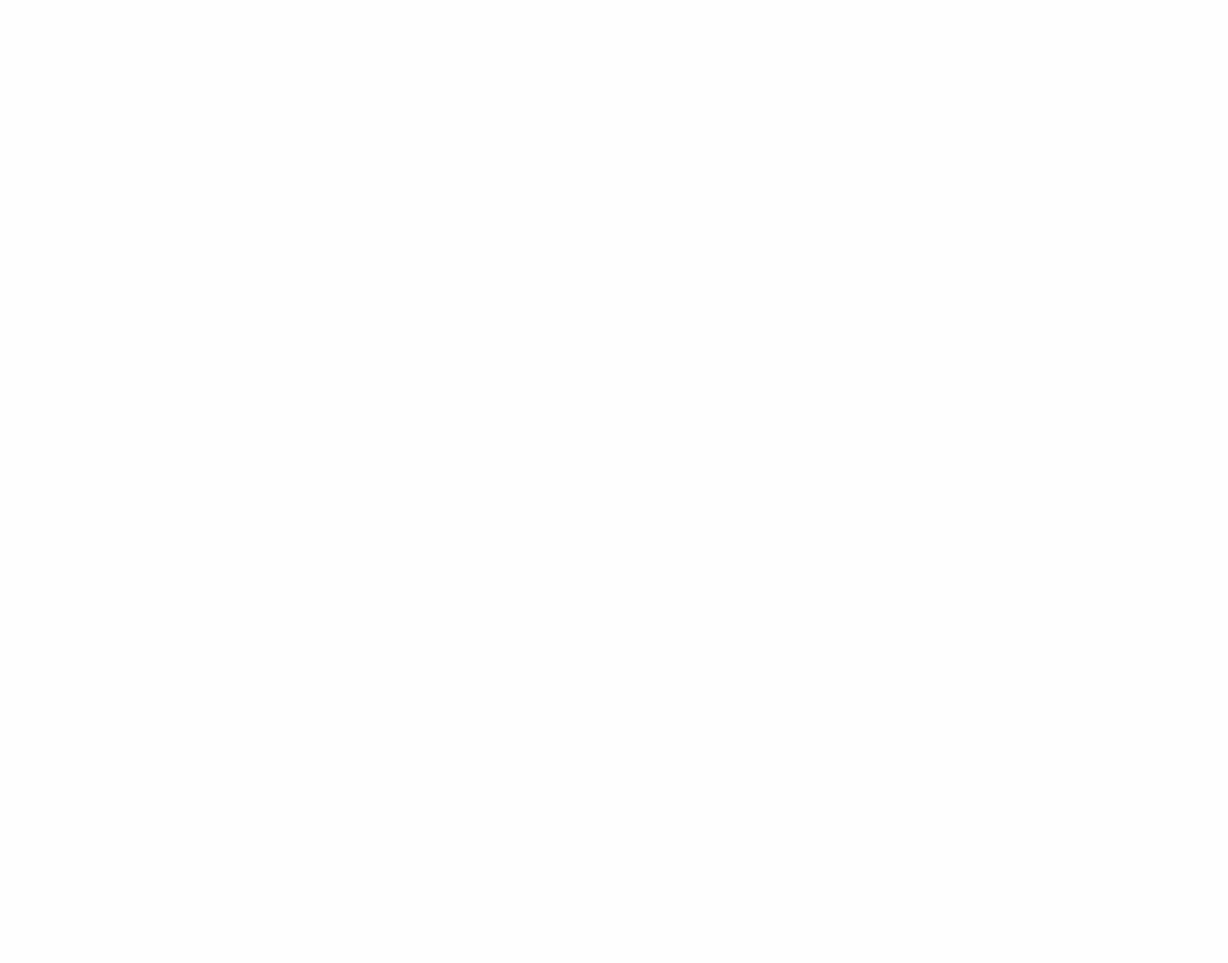
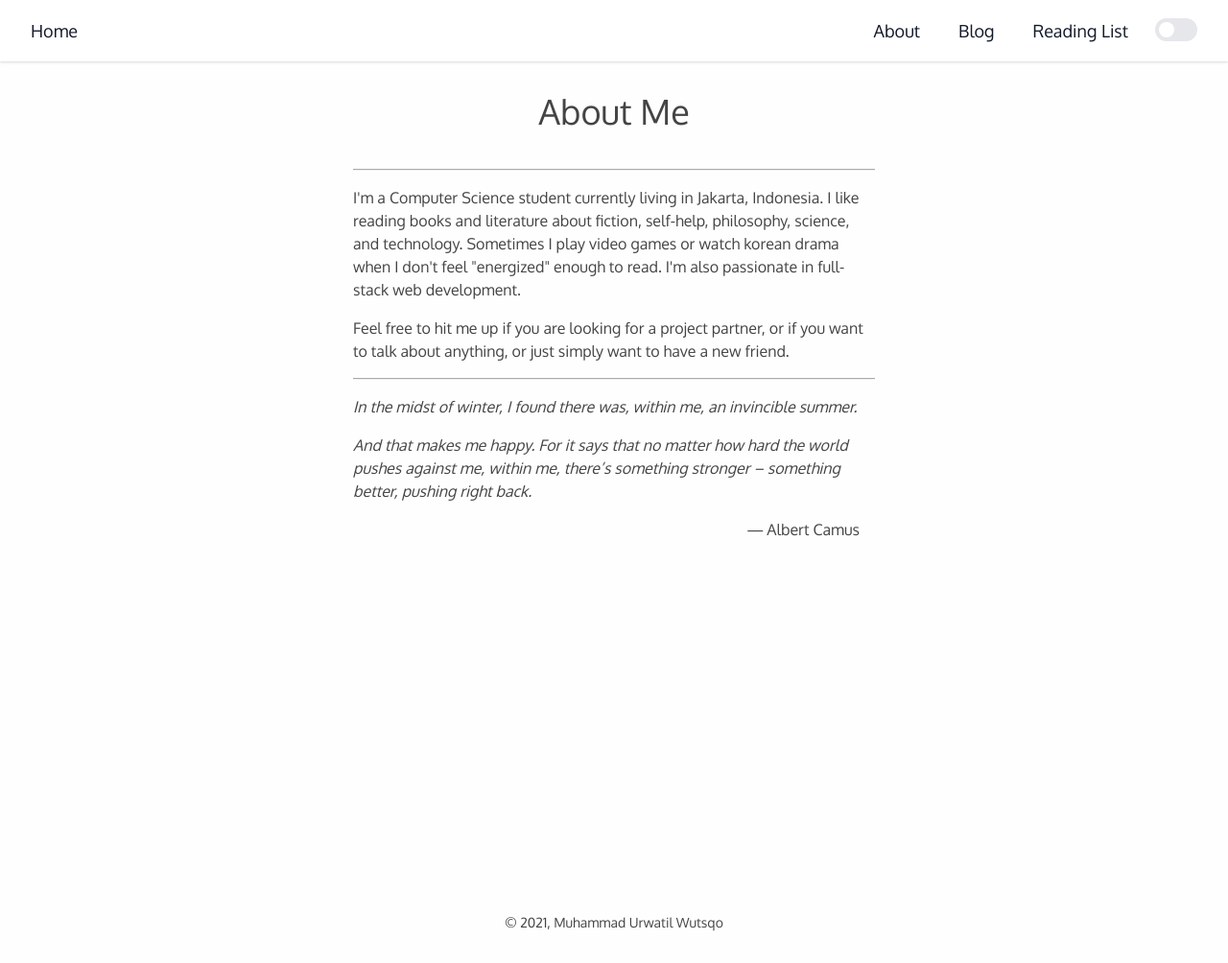
Before and after one commit to wutsqo/wutsqo-v3, a Gatsby site: page /about in a window 1280 px wide. Before the commit this address had no page. Shown: the whole page at 96% size. Before the commit the page ends 800 px from the top, so only its background shows below. Built offline with nearby package versions, Linux system fonts and the light colour scheme; Gatsby itself is replaced by a stand-in of ours.

Commit message:
add about page

```diff
--- a/src/components/layout.js
+++ b/src/components/layout.js
@@ -25,9 +25,9 @@
   return (
     <>
       <Header siteTitle={data.site.siteMetadata?.title || `Title`} />
-      <div className="pt-10 bg-gray-50 dark:bg-gray-900 dark:text-gray-100">
+      <div className="pt-10 dark:bg-gray-900 dark:text-gray-100">
         <main className="min-h-screen ">{children}</main>
-        <footer className="text-center p-8 mt-10 ">
+        <footer className="text-center text-sm p-8 mt-10 ">
           © {new Date().getFullYear()}, Muhammad Urwatil Wutsqo
         </footer>
       </div>
--- a/src/components/navbar.js
+++ b/src/components/navbar.js
@@ -18,6 +18,13 @@
             <div className="flex items-center justify-end">
               <div className="hidden md:block mr-4">
                 <div className="ml-10 flex items-baseline space-x-4">
+                  <Link
+                    to="/about"
+                    className=" px-3 py-2 rounded-md  text-lg no-underline"
+                  >
+                    About
+                  </Link>
+
                   <Link
                     to="/blog"
                     className=" px-3 py-2 rounded-md  text-lg no-underline"
@@ -100,6 +107,13 @@
             >
               <div ref={ref} className="px-2 pt-2 pb-3 space-y-1 sm:px-3">
                 <Link
+                  to="/about"
+                  className="block px-3 py-2 rounded-md text-lg no-underline"
+                >
+                  About
+                </Link>
+
+                <Link
                   to="/blog"
                   className="block px-3 py-2 rounded-md text-lg no-underline"
                 >
--- /dev/null
+++ b/src/pages/about.js
@@ -0,0 +1,46 @@
+import * as React from "react";
+import Layout from "../components/layout";
+import SEO from "../components/seo";
+import PageHeading from "../components/layouts/heading";
+
+const AboutPage = () => {
+  return (
+    <Layout>
+      <SEO
+        title="About Me"
+        description="I'm a Computer Science student currently living in Jakarta, Indonesia."
+      />
+      <PageHeading title="About Me" />
+      <div className="max-w-xl mx-auto px-4">
+        <hr />
+        <p>
+          I'm a Computer Science student currently living in Jakarta, Indonesia.
+          I like reading books and literature about fiction, self-help,
+          philosophy, science, and technology. Sometimes I play video games or
+          watch korean drama when I don't feel "energized" enough to read. I'm
+          also passionate in full-stack web development.
+        </p>
+        <p>
+          Feel free to hit me up if you are looking for a project partner, or if
+          you want to talk about anything, or just simply want to have a new
+          friend.
+        </p>
+        <hr />
+        <i>
+          <p>
+            In the midst of winter, I found there was, within me, an invincible
+            summer.
+          </p>
+          <p>
+            And that makes me happy. For it says that no matter how hard the
+            world pushes against me, within me, there’s something stronger –
+            something better, pushing right back.
+          </p>
+        </i>
+        <p className="text-right mr-4">― Albert Camus</p>
+      </div>
+    </Layout>
+  );
+};
+
+export default AboutPage;
--- a/src/pages/blog.js
+++ b/src/pages/blog.js
@@ -1,5 +1,5 @@
 import * as React from "react";
-
+import SEO from "../components/seo";
 import { graphql, Link, useStaticQuery } from "gatsby";
 import Layout from "../components/layout";
 import PageHeading from "../components/layouts/heading";
@@ -36,7 +36,8 @@
           </div>
         );
       })} */}
-      <PageHeading title="Coming Soon" />
+      <SEO title="Blog" />
+      <PageHeading title="Blog" />
     </Layout>
   );
 };
--- a/src/pages/reads.js
+++ b/src/pages/reads.js
@@ -39,7 +39,7 @@
 
   return (
     <Layout>
-      <div className="max-w-screen-lg mx-auto p-2">
+      <div className="max-w-screen-lg mx-auto px-2">
         <PageHeading title="My Reading List" />
         <div className="flex justify-center">
           <input
```
